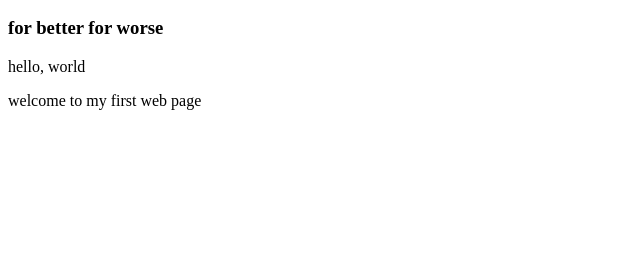
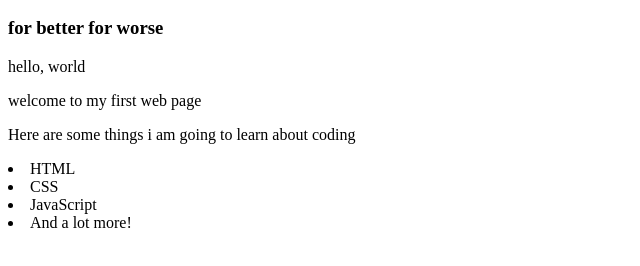
Before and after one commit to kidrey-david/my-first-website, a plain HTML site: page my-first-webpage.html in a window 1280 px wide. Shown: the part 136-402 px from the top of the page, without its empty margins (0-640 px from the left). Drawn offline with Linux system fonts and the light colour scheme.

Commit message:
add paragraph block elements to the page

```diff
--- a/my-first-webpage.html
+++ b/my-first-webpage.html
@@ -9,6 +9,13 @@
       <h3>for better for worse</h3>
         <p>hello, world</p>
         <p>welcome to my first web page</p>
+        <p>Here are some things i am going to learn about coding</p>
+    </ul>
+      <li>HTML</li>
+      <li>CSS</li>
+      <li>JavaScript</li>
+      <li>And a lot more!</li>
+  </ul>
     </body>
 
 </html>
```
